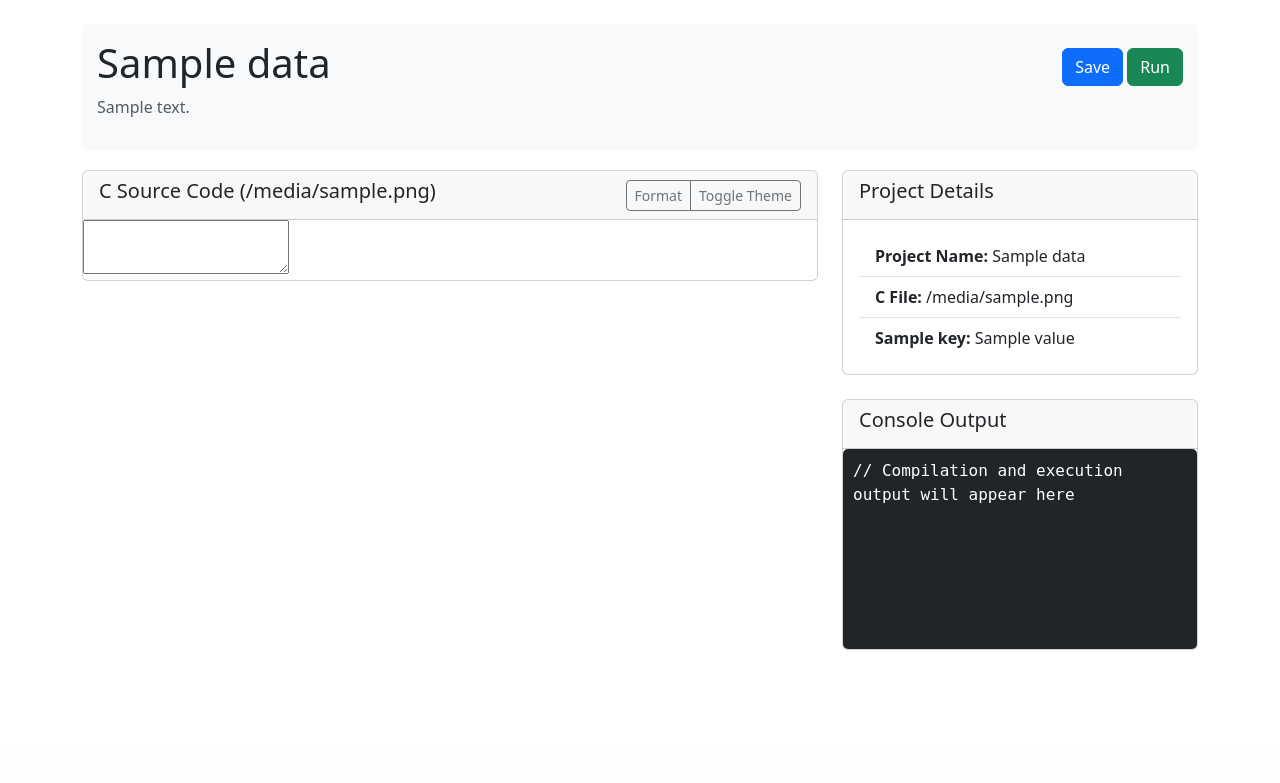
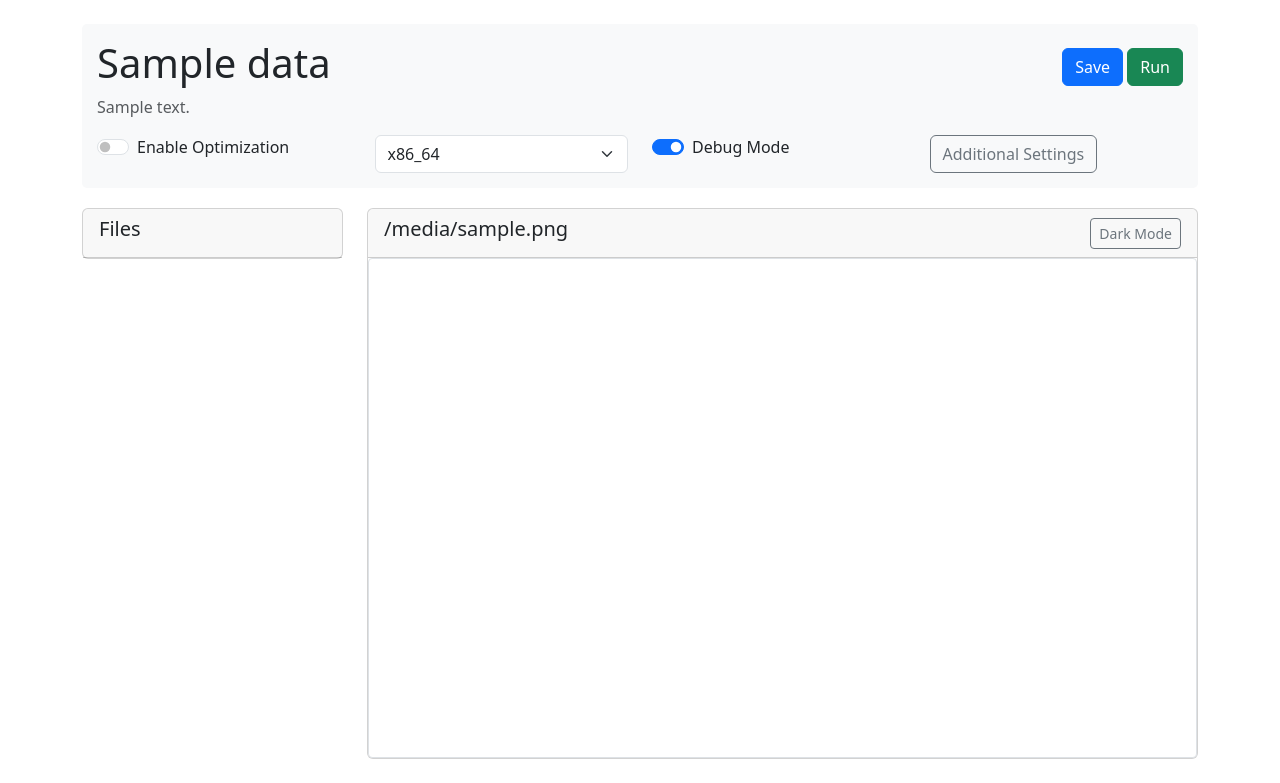
Before and after one commit to CapitaineHadd0ck/SuperMega--, a Flask app: template app/templates/project_details.html in a window 1280 px wide. Shown: the part 56-839 px from the top of the page. Before the commit the page ends 706 px from the top, so only its background shows below. Run offline with Flask 3, Linux system fonts and the light colour scheme; the template is opened without the code that fills it: most values are stand-ins (such as "Sample title", 1, 10 or a date in 2020); some libraries are stand-ins or nearby versions.

Commit message:
on my way to project details

```diff
--- a/app/templates/project_details.html
+++ b/app/templates/project_details.html
@@ -11,16 +11,98 @@
 		margin-bottom: 20px;
 	}
 
-	.console-output {
-		background-color: #212529;
-		color: #fff;
-		font-family: monospace;
-		padding: 10px;
-		border-radius: 5px;
-		height: 200px;
+	.file-explorer {
+		max-height: 600px;
 		overflow-y: auto;
 	}
+
+	.file-list-item {
+		cursor: pointer;
+		padding: 8px 12px;
+		border-radius: 4px;
+	}
+
+	.file-list-item:hover {
+		background-color: #f8f9fa;
+	}
+
+	.file-list-item.active {
+		background-color: #007bff;
+		color: white;
+	}
+
+	.code-container {
+		position: relative;
+		height: 500px;
+		overflow: auto;
+		border: 1px solid #dee2e6;
+		border-radius: 0.25rem;
+	}
+
+	.code-content {
+		font-family: monospace;
+		padding: 1rem;
+		min-height: 100%;
+		margin: 0;
+	}
+
+	/* Syntax highlighting styles for light mode */
+	.hljs-keyword {
+		color: #0000ff;
+	}
+
+	.hljs-comment {
+		color: #008000;
+	}
+
+	.hljs-string {
+		color: #a31515;
+	}
+
+	.hljs-number {
+		color: #098658;
+	}
+
+	.hljs-function {
+		color: #795E26;
+	}
+
+	.hljs-preprocessor {
+		color: #800080;
+	}
+
+	/* Syntax highlighting styles for dark mode */
+	.dark-mode .code-container {
+		background-color: #1e1e1e;
+		color: #d4d4d4;
+	}
+
+	.dark-mode .hljs-keyword {
+		color: #569CD6;
+	}
+
+	.dark-mode .hljs-comment {
+		color: #6A9955;
+	}
+
+	.dark-mode .hljs-string {
+		color: #CE9178;
+	}
+
+	.dark-mode .hljs-number {
+		color: #B5CEA8;
+	}
+
+	.dark-mode .hljs-function {
+		color: #DCDCAA;
+	}
+
+	.dark-mode .hljs-preprocessor {
+		color: #C586C0;
+	}
 </style>
+<!-- Highlight.js for syntax highlighting -->
+<link rel="stylesheet" href="https://cdnjs.cloudflare.com/ajax/libs/highlight.js/11.7.0/styles/default.min.css">
 {% endblock %}
 
 {% block content %}
@@ -28,66 +110,104 @@
 	<div class="d-flex justify-content-between align-items-center">
 		<h1>{{ data.project_name }}</h1>
 		<div>
-			<button class="btn btn-primary">Save</button>
-			<button class="btn btn-success">Run</button>
+			<button class="btn btn-primary" id="saveProjectBtn">Save</button>
+			<button class="btn btn-success" id="runProjectBtn">Run</button>
 		</div>
 	</div>
 	{% if data.project_comment %}
 	<p class="text-muted">{{ data.project_comment }}</p>
 	{% endif %}
+
+	<div class="row mt-3">
+		<div class="col-md-3">
+			<div class="form-check form-switch">
+				<input class="form-check-input" type="checkbox" id="optimizationSwitch">
+				<label class="form-check-label" for="optimizationSwitch">Enable Optimization</label>
+			</div>
+		</div>
+		<div class="col-md-3">
+			<select class="form-select" id="targetPlatform">
+				<option selected>x86_64</option>
+				<option>ARM</option>
+				<option>RISC-V</option>
+			</select>
+		</div>
+		<div class="col-md-3">
+			<div class="form-check form-switch">
+				<input class="form-check-input" type="checkbox" id="debugSwitch" checked>
+				<label class="form-check-label" for="debugSwitch">Debug Mode</label>
+			</div>
+		</div>
+		<div class="col-md-3">
+			<button class="btn btn-outline-secondary" id="settingsBtn">Additional Settings</button>
+		</div>
+	</div>
 </div>
 
 <div class="row">
-	<div class="col-md-8">
+	<!-- File Explorer -->
+	<div class="col-md-3">
 		<div class="card mb-4">
-			<div class="card-header d-flex justify-content-between align-items-center">
-				<h5>C Source Code ({{ data.c_file_path }})</h5>
-				<div class="btn-group btn-group-sm">
-					<button class="btn btn-outline-secondary">Format</button>
-					<button class="btn btn-outline-secondary">Toggle Theme</button>
-				</div>
+			<div class="card-header">
+				<h5>Files</h5>
 			</div>
 			<div class="card-body p-0">
-				<!-- Code viewer will be inserted here -->
-				<textarea></textarea>
+				<div class="file-explorer" id="fileExplorer">
+					<!-- TODO populate files with jinja python -->
+				</div>
 			</div>
 		</div>
 	</div>
 
-	<div class="col-md-4">
+	<!-- File Content Viewer -->
+	<div class="col-md-9">
 		<div class="card mb-4">
-			<div class="card-header">
-				<h5>Project Details</h5>
-			</div>
-			<div class="card-body">
-				<ul class="list-group list-group-flush">
-					<li class="list-group-item">
-						<strong>Project Name:</strong> {{ data.project_name }}
-					</li>
-					<li class="list-group-item">
-						<strong>C File:</strong> {{ data.c_file_path }}
-					</li>
-					{% for key, value in data.items() %}
-					{% if key not in ['project_name', 'project_comment', 'c_file_path'] %}
-					<li class="list-group-item">
-						<strong>{{ key }}:</strong> {{ value }}
-					</li>
-					{% endif %}
-					{% endfor %}
-				</ul>
-			</div>
-		</div>
-
-		<div class="card">
-			<div class="card-header">
-				<h5>Console Output</h5>
+			<div class="card-header d-flex justify-content-between align-items-center">
+				<h5 id="currentFileName">{{ data.c_file_path }}</h5>
+				<div class="btn-group btn-group-sm">
+					<button class="btn btn-outline-secondary" id="toggleThemeBtn">Dark Mode</button>
+				</div>
 			</div>
 			<div class="card-body p-0">
-				<div class="console-output">
-					// Compilation and execution output will appear here
+				<div class="code-container" id="codeContainer">
+					<pre><code class="code-content language-c" id="fileContent"></code></pre>
 				</div>
 			</div>
 		</div>
 	</div>
 </div>
 {% endblock %}
+
+{% block extra_js %}
+<!-- Highlight.js for syntax highlighting -->
+<script src="https://cdnjs.cloudflare.com/ajax/libs/highlight.js/11.7.0/highlight.min.js"></script>
+<script src="https://cdnjs.cloudflare.com/ajax/libs/highlight.js/11.7.0/languages/c.min.js"></script>
+
+<script>
+	document.addEventListener('DOMContentLoaded', function () {
+		const fileContent = document.getElementById('fileContent');
+		const codeContainer = document.getElementById('codeContainer');
+
+		// Project directory handling
+		let isDarkMode = false;
+
+		// Toggle theme button
+		document.getElementById('toggleThemeBtn').addEventListener('click', function () {
+			isDarkMode = !isDarkMode;
+
+			if (isDarkMode) {
+				document.body.classList.add('dark-mode');
+				codeContainer.classList.add('bg-dark');
+				this.textContent = 'Light Mode';
+			} else {
+				document.body.classList.remove('dark-mode');
+				codeContainer.classList.remove('bg-dark');
+				this.textContent = 'Dark Mode';
+			}
+
+			// Re-highlight code with new theme
+			hljs.highlightElement(fileContent);
+		});
+	});
+</script>
+{% endblock %}
```
Also changed, not shown: 1 other file.
